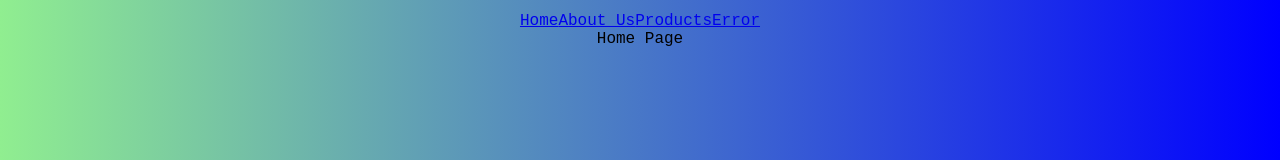
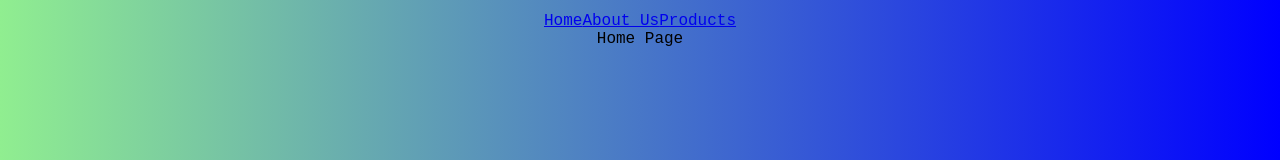
Before and after one commit to Legendary-Folah/rrd, a React (Create React App) app: page / in a window 1280 px wide. Shown: the top 160 px of the page. Built offline with nearby package versions, Linux system fonts and the light colour scheme.

Commit message:
oh well...

```diff
--- a/src/Components/NavBar.js
+++ b/src/Components/NavBar.js
@@ -6,7 +6,6 @@ const NavBar = () => {
         <Link to='/' >Home</Link>
         <Link to='/about' >About Us</Link>
         <Link to='/products' >Products</Link>
-        <Link to='*' >Error</Link>
     </nav>
   )
 }
```
